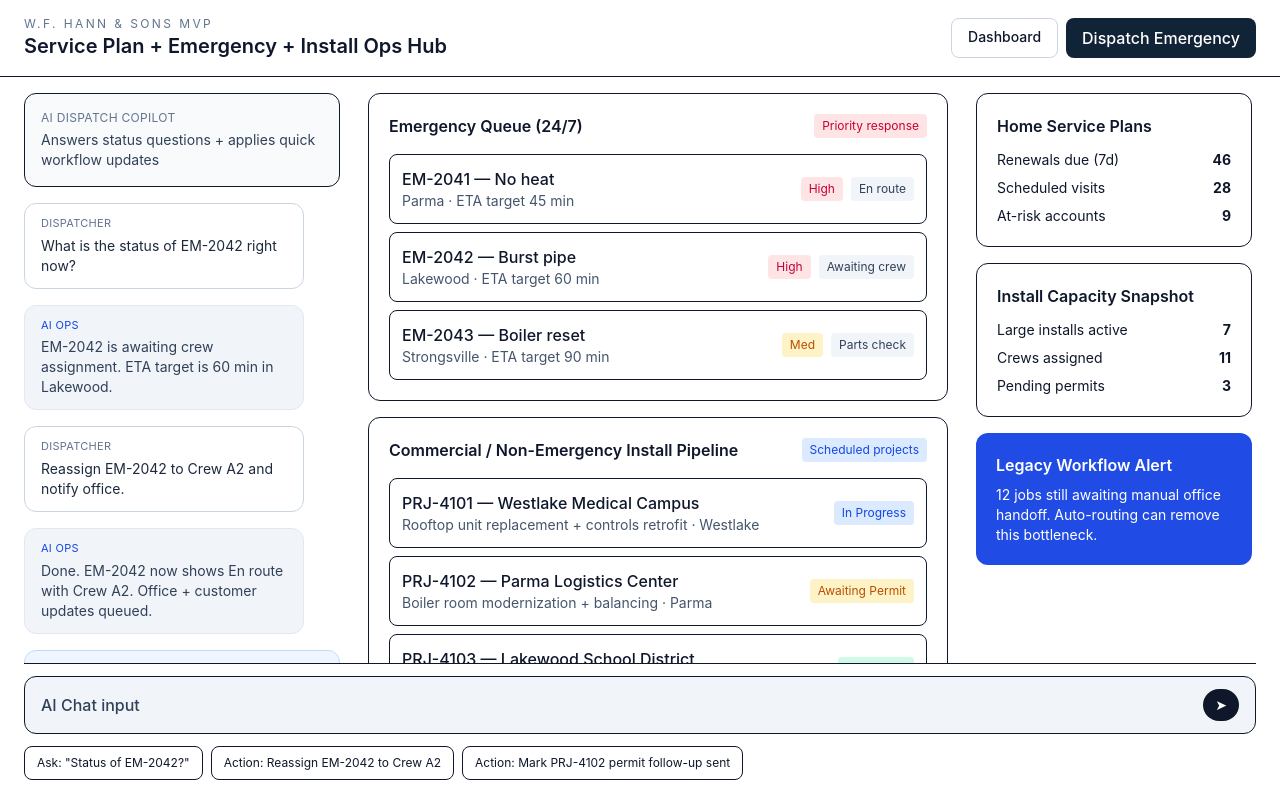
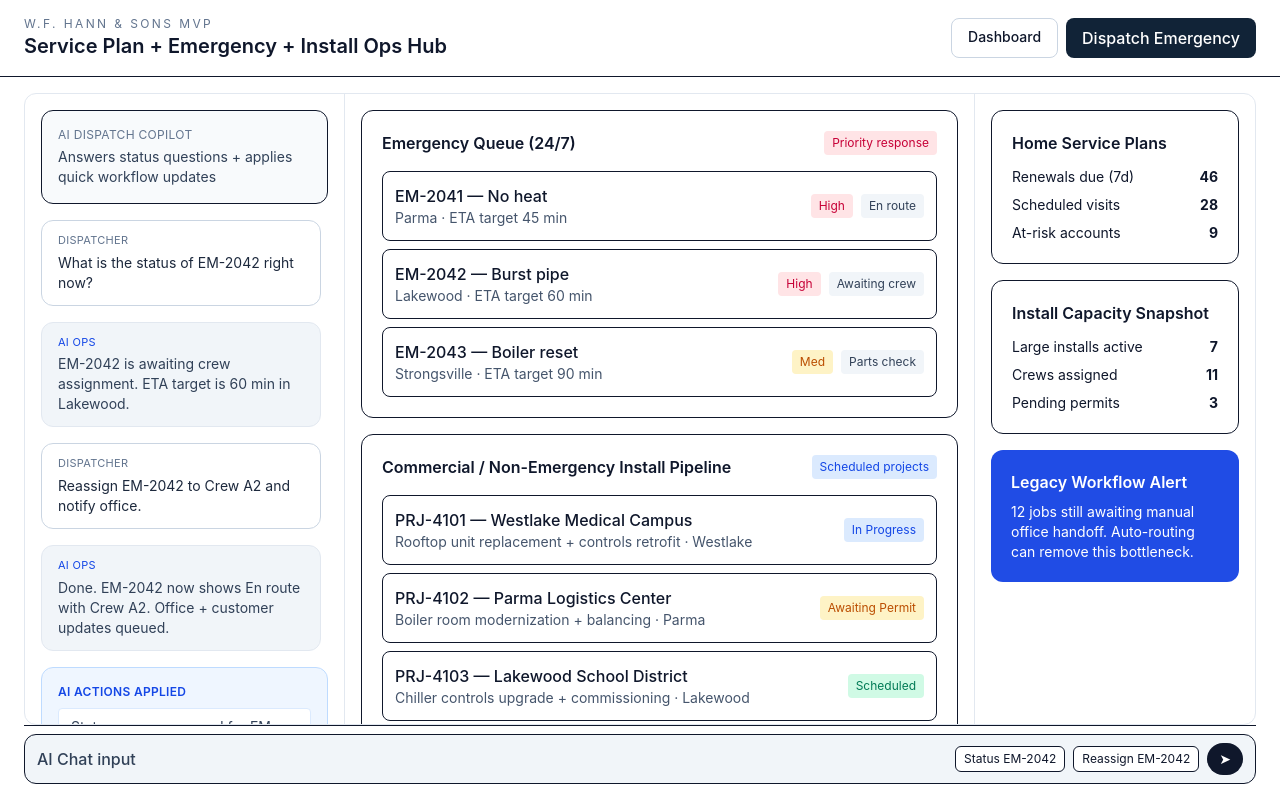
Before and after one commit to madebyporter/mvp-wf-hann, a Nuxt app: page / in a window 1280 px wide. Built offline with nearby package versions, Linux system fonts and the light colour scheme.

Commit message:
Tighten full-screen layout: column dividers, inner padding, slimmer chat input with inline helpers

```diff
--- a/app/app.vue
+++ b/app/app.vue
@@ -13,7 +13,7 @@
       </div>
     </header>
 
-    <main class="main flex-1 min-h-0 px-6 py-4 overflow-hidden">
+    <main class="main flex-1 min-h-0 overflow-hidden">
       <NuxtPage />
     </main>
   </div>
--- a/app/pages/index.vue
+++ b/app/pages/index.vue
@@ -1,8 +1,8 @@
 <template>
-  <div class="parent h-full max-h-dvh flex flex-col min-h-0 overflow-hidden">
-    <div class="main flex-1 min-h-0 grid gap-6 xl:grid-cols-[320px_minmax(0,1fr)_280px] overflow-hidden">
+  <div class="parent h-full max-h-dvh flex flex-col min-h-0 overflow-hidden px-6 py-4">
+    <div class="main flex-1 min-h-0 grid gap-0 xl:grid-cols-[320px_minmax(0,1fr)_280px] overflow-hidden border border-slate-200 rounded-xl">
       <!-- AI chat rail (mocked but action-oriented) -->
-      <aside class="chat-window h-full min-h-0 overflow-y-auto pr-1 space-y-4">
+      <aside class="chat-window h-full min-h-0 overflow-y-auto p-4 space-y-4 border-r border-slate-200">
         <div class="rounded-xl border p-4 bg-slate-50">
           <p class="text-xs uppercase tracking-wide text-slate-500">AI Dispatch Copilot</p>
           <p class="mt-1 text-sm text-slate-700">Answers status questions + applies quick workflow updates</p>
@@ -29,7 +29,7 @@
       </aside>
 
       <!-- Main ops center -->
-      <section class="jobqueue h-full min-h-0 overflow-y-auto pr-1 space-y-4">
+      <section class="jobqueue h-full min-h-0 overflow-y-auto p-4 space-y-4 border-r border-slate-200">
         <div class="rounded-xl border p-5">
           <div class="flex items-center justify-between gap-3">
             <h2 class="font-semibold">Emergency Queue (24/7)</h2>
@@ -86,7 +86,7 @@
       </section>
 
       <!-- Right stat rail -->
-      <aside class="analytics h-full min-h-0 overflow-y-auto pr-1 space-y-4">
+      <aside class="analytics h-full min-h-0 overflow-y-auto p-4 space-y-4">
         <div class="rounded-xl border p-5">
           <h2 class="font-semibold">Home Service Plans</h2>
           <ul class="mt-3 space-y-2 text-sm">
@@ -113,16 +113,12 @@
     </div>
 
     <!-- AI input strip (mocked) -->
-    <footer class="footer border-t pt-3 space-y-3 shrink-0 bg-white">
-      <div class="chat-input rounded-xl border bg-slate-100 px-4 py-3 flex items-center justify-between">
-        <span class="text-slate-700 font-medium">AI Chat input</span>
+    <footer class="footer border-t pt-2 shrink-0 bg-white">
+      <div class="chat-input rounded-xl border bg-slate-100 px-3 py-2 flex items-center gap-2">
+        <span class="text-slate-700 font-medium mr-auto">AI Chat input</span>
+        <button class="text-xs rounded-md border bg-white px-2 py-1 hover:bg-slate-50" @click="runDemo('status')">Status EM-2042</button>
+        <button class="text-xs rounded-md border bg-white px-2 py-1 hover:bg-slate-50" @click="runDemo('reroute')">Reassign EM-2042</button>
         <button class="rounded-full bg-slate-900 text-white px-3 py-1.5 text-sm">➤</button>
-      </div>
-
-      <div class="flex flex-wrap gap-2 pb-1">
-        <button class="text-xs rounded-lg border px-3 py-2 hover:bg-slate-50" @click="runDemo('status')">Ask: "Status of EM-2042?"</button>
-        <button class="text-xs rounded-lg border px-3 py-2 hover:bg-slate-50" @click="runDemo('reroute')">Action: Reassign EM-2042 to Crew A2</button>
-        <button class="text-xs rounded-lg border px-3 py-2 hover:bg-slate-50" @click="runDemo('permit')">Action: Mark PRJ-4102 permit follow-up sent</button>
       </div>
     </footer>
   </div>
```
